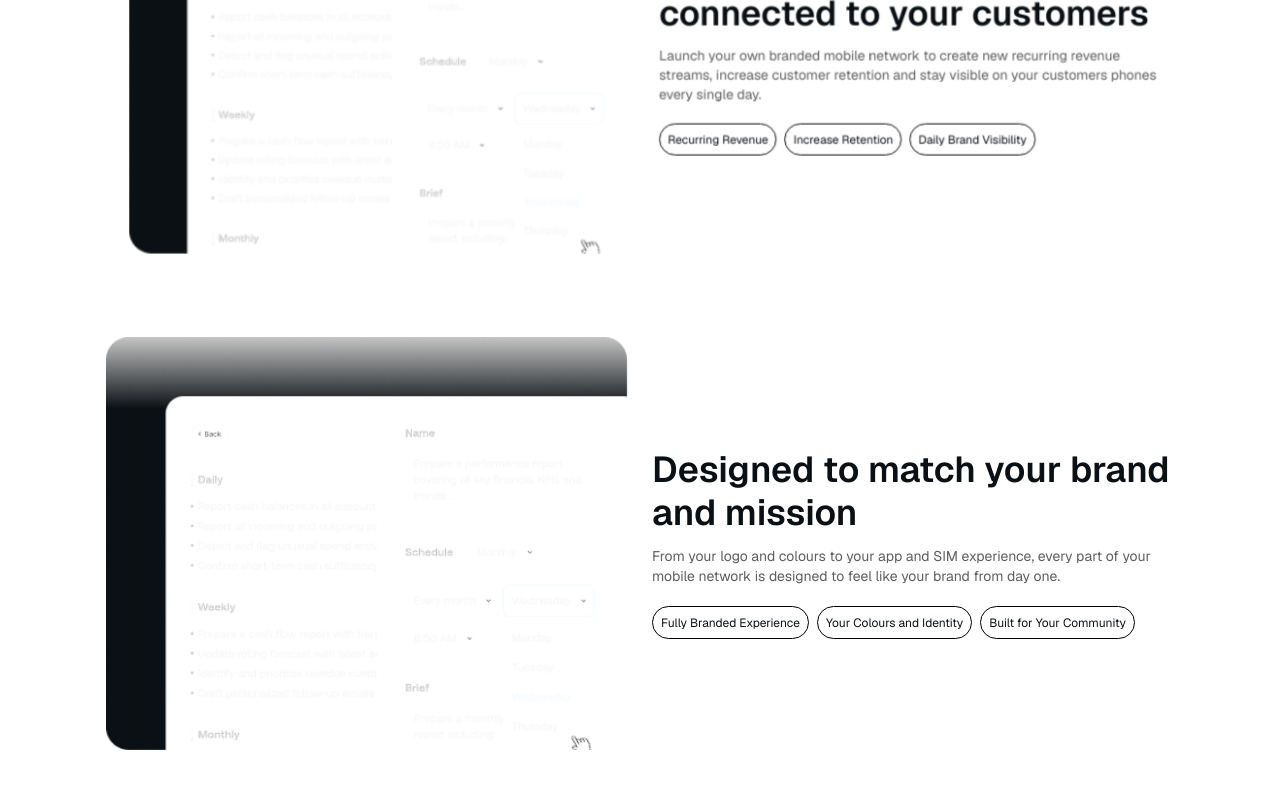
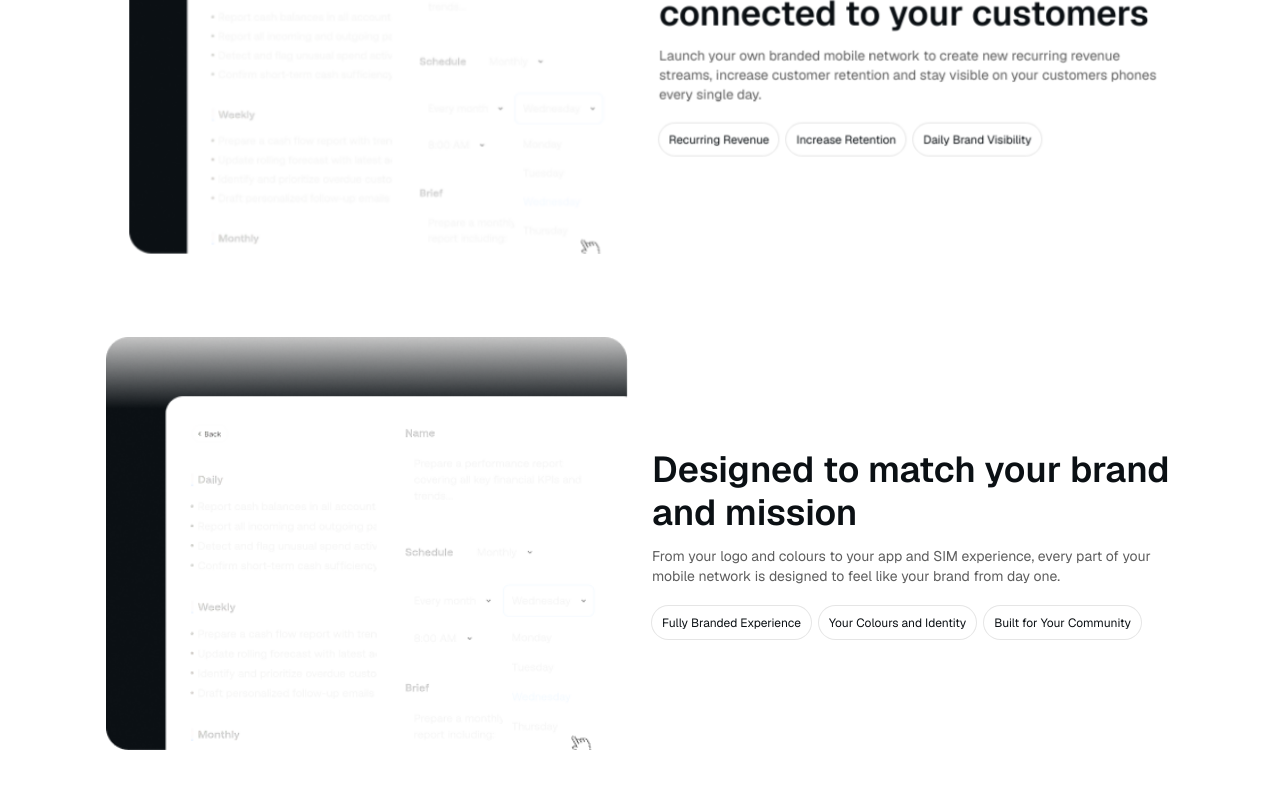
Before and after one commit to themazharhussain/unboxed-frontend, a Next.js app: page / in a window 1280 px wide. Shown: the part 820-1620 px from the top of the page. Built offline with nearby package versions, Linux system fonts and the light colour scheme.

Commit message:
fix badge borders

```diff
--- a/src/components/home/Features.tsx
+++ b/src/components/home/Features.tsx
@@ -83,7 +83,7 @@ function FeatureCard({
               {feature.tags.map((tag) => (
                 <span
                   key={tag}
-                  className="inline-flex h-8.25 shrink-0 items-center justify-center rounded-[100px] border border-black px-2"
+                  className="inline-flex h-8.25 shrink-0 items-center justify-center rounded-full px-2.5 text-primary ring-1 ring-black/10"
                 >
                   {tag}
                 </span>
```
